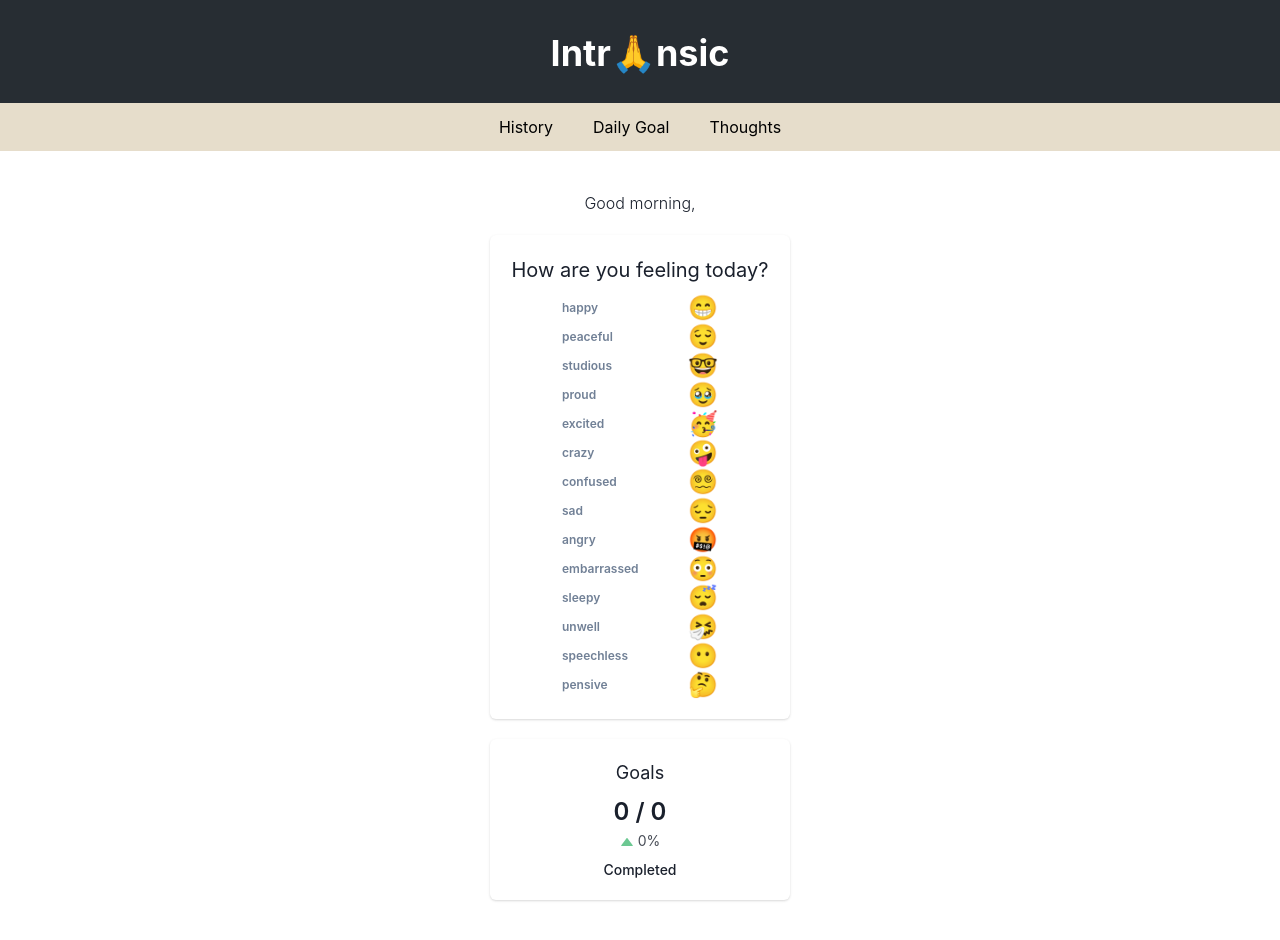
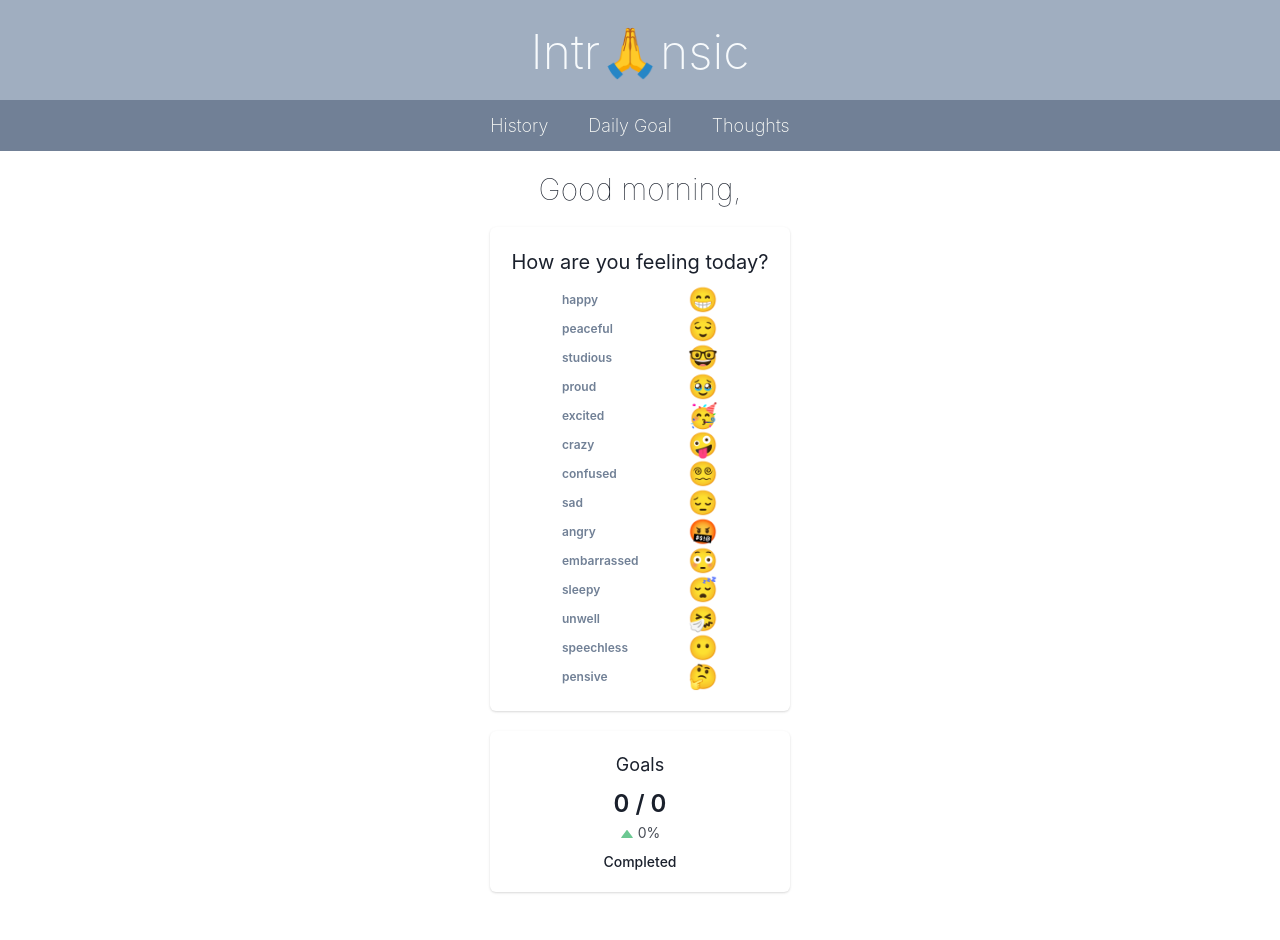
Before and after one commit to HansenJacobA/intrinsic, a Next.js app: page /home in a window 1280 px wide. Built offline with nearby package versions, Linux system fonts and the light colour scheme.

Commit message:
enhances UI and adds darkmode

```diff
--- a/src/components/greeting/index.tsx
+++ b/src/components/greeting/index.tsx
@@ -1,4 +1,4 @@
-import { Flex, Text } from "@chakra-ui/react";
+import { Flex, Heading } from "@chakra-ui/react";
 
 export default function Greeting() {
   const timeNow = new Date().toLocaleTimeString().split(" ");
@@ -12,9 +12,15 @@ export default function Greeting() {
       : "Good evening,";
   return (
     <Flex align="center" justify="center">
-      <Text fontSize="md" fontWeight="light">
+      <Heading
+        as="h2"
+        size="lg"
+        noOfLines={1}
+        textAlign="center"
+        fontWeight="hairline"
+      >
         {greeting}
-      </Text>
+      </Heading>
     </Flex>
   );
 }
--- a/src/components/navBar/index.tsx
+++ b/src/components/navBar/index.tsx
@@ -6,13 +6,13 @@ export default function NavBar() {
     <Flex
       w="100vw"
       align="center"
-      fontSize={16}
       justify="center"
       gap={10}
       p={3}
-      bgColor="#E6DDCB"
-      color="black"
-      mb={5}
+      bgColor="#718096"
+      color="#fffffb"
+      fontWeight="thin"
+      fontSize={18}
     >
       <NextLink href="/history" passHref>
         <Link
--- a/src/components/template/index.tsx
+++ b/src/components/template/index.tsx
@@ -25,7 +25,7 @@ export default function Template() {
         />
         <link rel="manifest" href="app.webmanifest" />
         <link rel="apple-touch-icon" href="/icons/icon-512.png" />
-        <meta name="theme-color" content="#E6DDCB" />
+        <meta name="theme-color" content="#1A202C" />
 
         {/* Removes auto zoom in input fields */}
         <meta
--- a/src/components/title/index.tsx
+++ b/src/components/title/index.tsx
@@ -11,14 +11,15 @@ export default function Title() {
       >
         <Heading
           as="h1"
-          size="xl"
+          size="2xl"
           noOfLines={1}
           textAlign="center"
-          pb={7}
-          pt={8}
+          pb={6}
+          pt={7}
           w="100vw"
-          bgColor="#272D33"
-          color="white"
+          bgColor="#A0AEC0"
+          color="#F7FAFC"
+          fontWeight="thin"
         >
           Intr🙏nsic
         </Heading>
--- a/src/pages/_app.tsx
+++ b/src/pages/_app.tsx
@@ -2,10 +2,11 @@ import type { AppProps } from "next/app";
 import Script from "next/script";
 import "../styles/globals.css";
 import { ChakraProvider } from "@chakra-ui/react";
+import { theme } from "../styles/theme";
 
 function App({ Component, pageProps }: AppProps) {
   return (
-    <ChakraProvider>
+    <ChakraProvider theme={theme}>
       {/* <Script src="/sw-register.js" /> */}
       <Component {...pageProps} />
     </ChakraProvider>
--- /dev/null
+++ b/src/styles/theme.ts
@@ -0,0 +1,8 @@
+import { extendTheme, type ThemeConfig } from "@chakra-ui/react";
+
+const config: ThemeConfig = {
+  initialColorMode: "light",
+  useSystemColorMode: true,
+};
+
+export const theme = extendTheme({ config });
```
Also changed, not shown: src/components/goal/index.tsx (+10 -2 lines), src/components/thought/index.tsx (+12 -3 lines).
